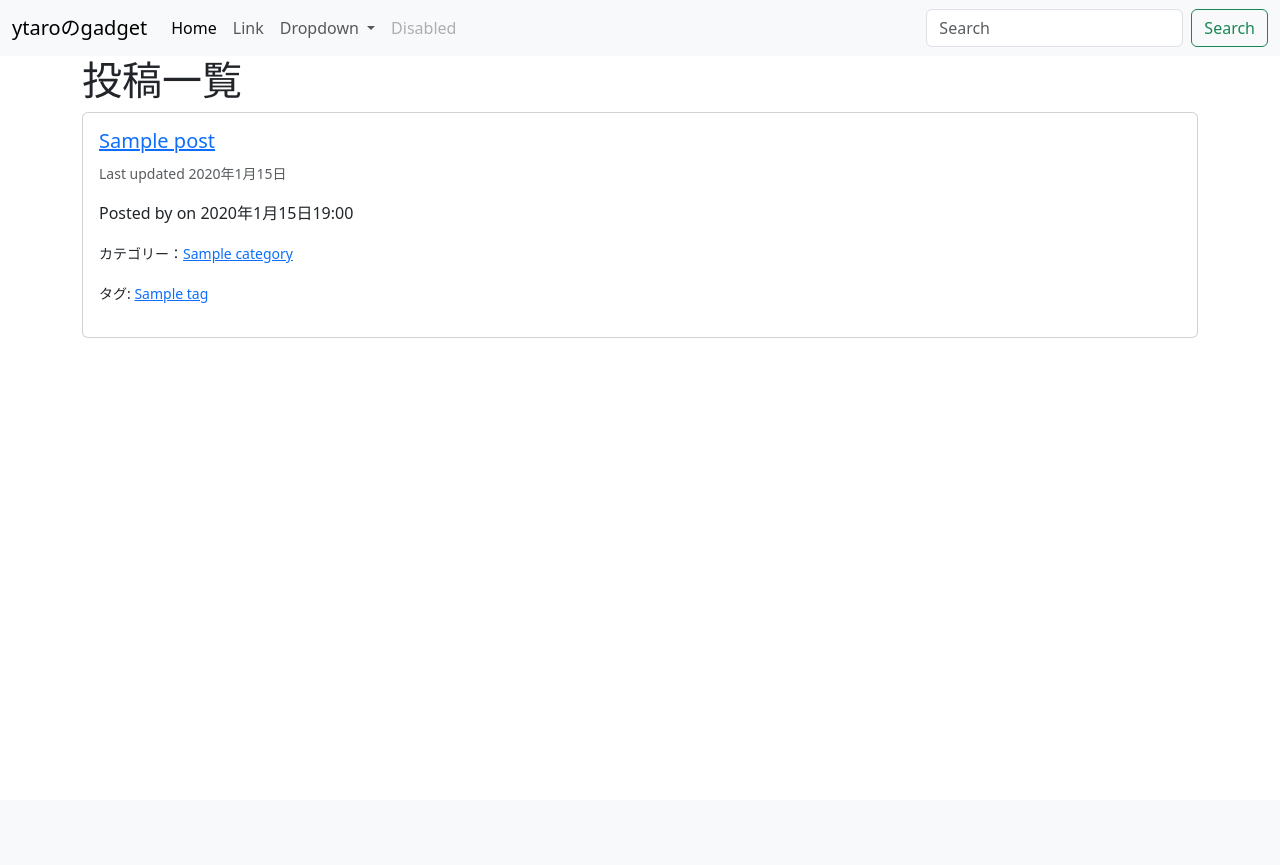
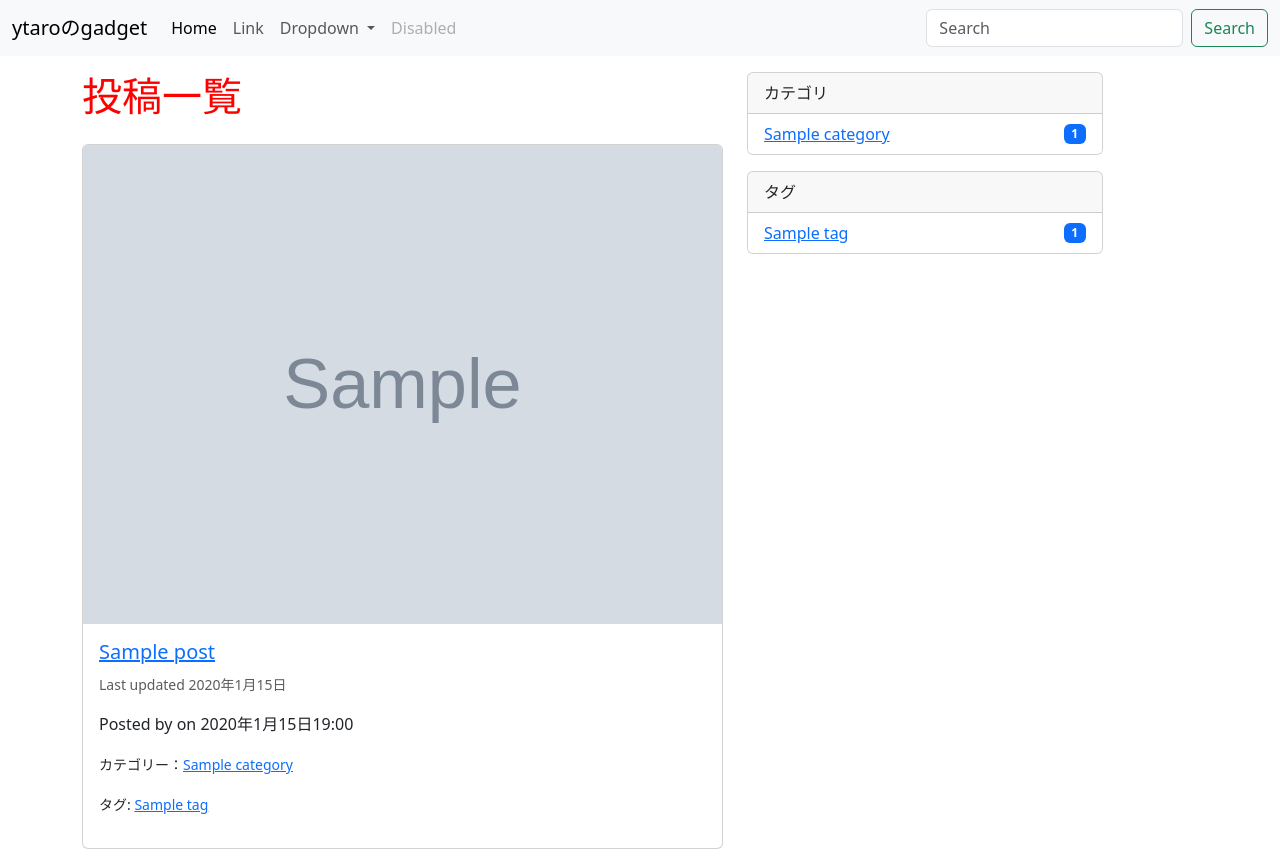
Before and after one commit to yawara173946825/django-gadget-item-blog, a Django app: page / in a window 1280 px wide. Before the commit the page ends 338 px from the top, so only its background shows below. Run offline with Django 5.2, Linux system fonts and the light colour scheme; tables that the repository leaves empty hold one stand-in row (values such as "Sample post"); grey boxes marked "Sample" are stand-in pictures.

Commit message:
サイドバーの実装

```diff
--- a/blog/static/css/blog.css
+++ b/blog/static/css/blog.css
@@ -1,7 +1,7 @@
 h1{
     color: red;
 }
-img {
-    max-width: 100%;
-    height: auto;
+
+img{
+    display: hidden;
 }
--- a/blog/templates/blog/category_list.html
+++ b/blog/templates/blog/category_list.html
@@ -4,9 +4,10 @@
 {% block content %}
 
 {% for category in object_list %}
-<li>{{category.name}}<a href="{% url 'blog:category_post' category.slug %}">({{category.num_posts}})</a></li>
+<li>
+  {{category.name}}<a href="{% url 'blog:category_post' category.slug %}">({{category.num_posts}})</a>
+</li>
 {% empty %}
 <li>カテゴリはありません。</li>
 {% endfor %}
-
 {% endblock %}
--- a/blog/templates/blog/index.html
+++ b/blog/templates/blog/index.html
@@ -1,46 +1,18 @@
 {% extends 'base.html' %}
-{% load static %}
+
+{% block title %}投稿一覧 | {{block.super}}{% endblock %}
+{% block description %}マイブログです。毎日更新します。{% endblock %}
 
 {% block content %}
-<div class="container">
-    <h1>投稿一覧</h1>
-    {% for post in object_list %}
-    {% if user.is_authenticated or post.is_public %}
-    <!-- Main Content-->
-    <div class="card mb-3">
-        {% if post.is_public %}
-        <!-- 画像の表示設定 -->
-        <!-- <img src="..." class="card-img-top" alt="..."> -->
-        <!-- {% if post.image %}
-        <a href="{% url 'blog:post_detail' post.id %}">
-            <img src="{{post.image.url}}" class="card-img-top" alt="{{post.title}}"  width="auto" height="300">
-        </a>
-        {% endif %} -->
-        <div class="card-body">
-            <h5 class="card-title"><a href="{% url  'blog:post_detail' post.id %}">{{ post.title }}</a></h5>
-            <p class="card-text"><small class="text-body-secondary">Last updated {{post.updated_at|date}}</small></p>
-
-            <p class="post-meta">
-            Posted by
-            <a href="/admin">{{user.username}}</a>
-            on {{ post.published_at }}
-            </p>
-            <p class="post-meta">
-                <small>カテゴリー：<a href="{% url 'blog:category_post' post.category.slug %}">{{ post.category.name }}</a></small></p>
-            <p class="post-meta"><small>タグ:{% for tag in post.tags.all %}
-                <a href="{% url 'blog:tag_post' tag.slug %}">{{tag.name}}</a>
-                {% endfor %}
-            </small></p>
-
-        </div>
-        {% endif %}
+<div class="container" >
+    <div class="row">
+        <main class="col-md-7">
+            <h1 class="mb-4">投稿一覧</h1>
+            {% include 'blog/snippets/main_post_list.html' %}
+        </main>
+        <aside class="col-md-4 mb-10" >
+            {% include 'blog/snippets/sidebar.html' %}
+        </aside>
     </div>
-
-    {% endif %}
-    {% empty %}
-    <p>まだ投稿がありません</p>
-    {% endfor %}
-
-
 </div>
 {% endblock %}
--- /dev/null
+++ b/blog/templates/blog/snippets/main_post_list.html
@@ -0,0 +1,36 @@
+
+{% for post in object_list %}
+{% if user.is_authenticated or post.is_public %}
+    <!-- Main Content-->
+    <div class="card mb-3">
+        {% if post.is_public %}
+        <!-- 画像の表示設定 -->
+        {% if post.image %}
+        <a href="{% url 'blog:post_detail' post.id %}">
+            <img src="{{post.image.url}}" class="card-img-top" alt="{{post.title}}" object-fit="none">
+        </a>
+        {% endif %}
+        <div class="card-body">
+            <h5 class="card-title"><a href="{% url  'blog:post_detail' post.id %}">{{ post.title }}</a></h5>
+            <p class="card-text"><small class="text-body-secondary">Last updated {{post.updated_at|date}}</small></p>
+
+            <p class="post-meta">
+            Posted by
+            <a href="/admin">{{user.username}}</a>
+            on {{ post.published_at }}
+            </p>
+            <p class="post-meta">
+                <small>カテゴリー：<a href="{% url 'blog:category_post' post.category.slug %}">{{ post.category.name }}</a></small></p>
+            <p class="post-meta"><small>タグ:{% for tag in post.tags.all %}
+                <a href="{% url 'blog:tag_post' tag.slug %}">{{tag.name}}</a>
+                {% endfor %}
+            </small></p>
+
+        </div>
+        {% endif %}
+    </div>
+
+{% endif %}
+{% empty %}
+<p>まだ投稿がありません</p>
+{% endfor %}
--- /dev/null
+++ b/blog/templates/blog/snippets/sidebar.html
@@ -0,0 +1,26 @@
+<div class="card mb-3">
+    <div class="card-header">
+        カテゴリ
+    </div>
+    <ul class="list-group list-group-flush">
+        {% for category in categories|dictsort:'id' %}
+        <li class="list-group-item d-flex justify-content-between align-items-center">
+            <a href="{% url 'blog:category_post' category.slug %}" class="card-link">{{category.name}}</a>
+            <span class="badge text-bg-primary">{{category.num_posts}}</span>
+        </li>
+        {% endfor %}
+    </ul>
+</div>
+<div class="card">
+    <div class="card-header">
+        タグ
+    </div>
+    <ul class="list-group list-group-flush">
+        {% for tag in tags|dictsortreversed:'num_posts'|slice:'5' %}
+        <li class="list-group-item d-flex justify-content-between align-items-center">
+            <a href="{% url 'blog:tag_post' tag.slug %}" class="card-link">{{tag.name}}</a>
+            <span class="badge text-bg-primary">{{tag.num_posts}}</span>
+        </li>
+        {% endfor %}
+    </ul>
+</div>
--- /dev/null
+++ b/myproject/context_processors.py
@@ -0,0 +1,15 @@
+from django.db.models import Count, Q
+
+from blog.models import Category, Tag
+
+
+def common(request):
+    context = {
+        'categories':Category.objects.annotate(
+            num_posts=Count('post', filter=Q(post__is_public=True))
+        ),
+        'tags':Tag.objects.annotate(
+            num_posts=Count('post', filter=Q(post__is_public=True))
+        )
+    }
+    return context
--- a/myproject/settings.py
+++ b/myproject/settings.py
@@ -65,6 +65,7 @@ TEMPLATES = [
                 'django.template.context_processors.request',
                 'django.contrib.auth.context_processors.auth',
                 'django.contrib.messages.context_processors.messages',
+                'myproject.context_processors.common',
             ],
         },
     },
--- a/blog/templates/base.html
+++ b/templates/base.html
@@ -8,18 +8,19 @@
     <title>{% block title %}MyGadgetBlog{% endblock %}</title>
     <meta name="description" content="{% block description %}{% endblock %}">
     <link href="https://cdn.jsdelivr.net/npm/bootstrap@5.3.0/dist/css/bootstrap.min.css" rel="stylesheet"
-        integrity="sha384-9ndCyUaIbzAi2FUVXJi0CjmCapSmO7SnpJef0486qhLnuZ2cdeRhO02iuK6FUUVM" crossorigin="anonymous">
+    integrity="sha384-9ndCyUaIbzAi2FUVXJi0CjmCapSmO7SnpJef0486qhLnuZ2cdeRhO02iuK6FUUVM" crossorigin="anonymous">
+    <!-- 自分のCSSを読みたい時はbootstrapの後に行う -->
+    <link rel="stylesheet" href="{% static 'blog/css/blog.css' %}">
 </head>
 
 <body>
-    {% include 'base/navbar.html' %}
+    {% include "base/navbar.html" %}
+
     {% block content %}
     {% endblock %}
-
-
-    <script src="https://cdn.jsdelivr.net/npm/bootstrap@5.3.0/dist/js/bootstrap.bundle.min.js"
+    <!-- <script src="https://cdn.jsdelivr.net/npm/bootstrap@5.3.0/dist/js/bootstrap.bundle.min.js"
         integrity="sha384-geWF76RCwLtnZ8qwWowPQNguL3RmwHVBC9FhGdlKrxdiJJigb/j/68SIy3Te4Bkz"
-        crossorigin="anonymous"></script>
+        crossorigin="anonymous"></script> -->
 </body>
 
 </html>
--- a/blog/templates/base/navbar.html
+++ b/templates/base/navbar.html
@@ -1,4 +1,4 @@
-<nav class="navbar navbar-expand-lg bg-body-tertiary">
+<nav class="navbar navbar-expand-lg bg-body-tertiary mb-3">
     <div class="container-fluid">
         <a class="navbar-brand" href="#">ytaroのgadget</a>
         <button class="navbar-toggler" type="button" data-bs-toggle="collapse" data-bs-target="#navbarSupportedContent"
```
